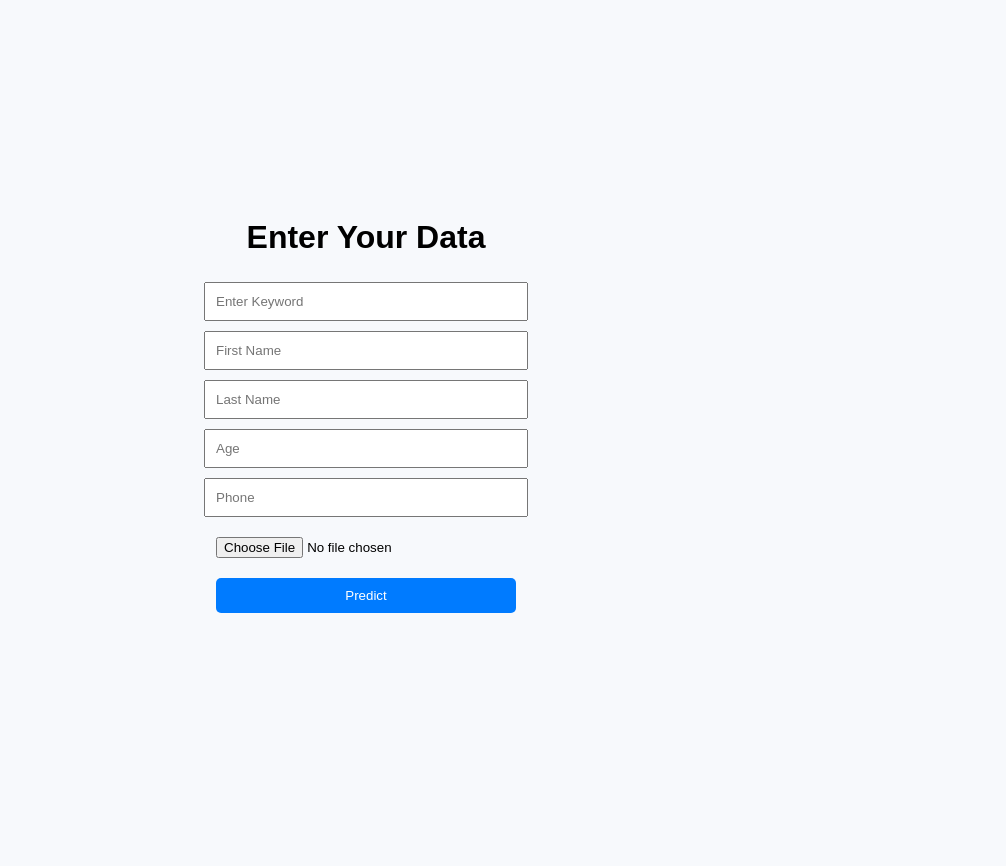
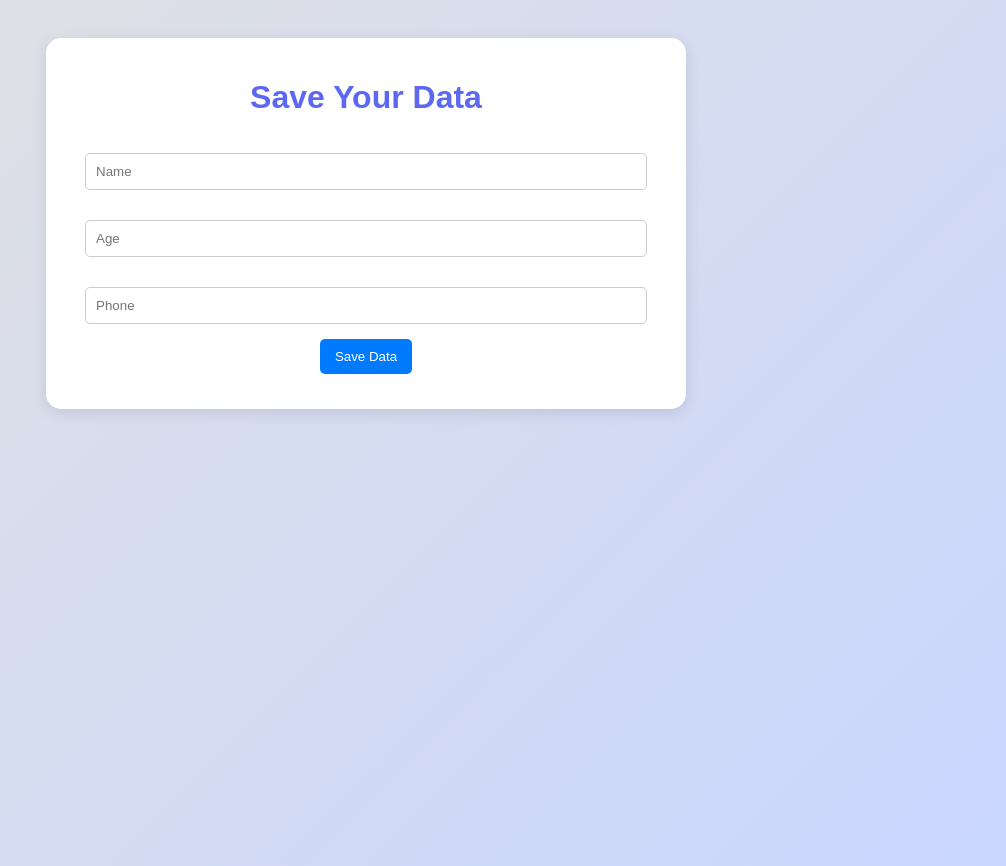
Before and after one commit to Brightpaipila/banicp, a FastAPI app: page /saveData in a window 1280 px wide. Shown: the whole page, without its empty margins (274-1280 px from the left). Before the commit the page ends 613 px from the top, so only its background shows below. Run offline with FastAPI, Linux system fonts and the light colour scheme.

Commit message:
Update saveData.html

```diff
--- a/templates/saveData.html
+++ b/templates/saveData.html
@@ -3,81 +3,79 @@
 <head>
     <meta charset="UTF-8">
     <meta name="viewport" content="width=device-width, initial-scale=1.0">
-    <title>Save Data - BANICP Model</title>
+    <title>BANICP - Save Data</title>
     <style>
+        /* Styles */
         body {
             font-family: Arial, sans-serif;
+            background: linear-gradient(135deg, #e2e2e2, #c9d6ff);
+            color: #333;
             display: flex;
             flex-direction: column;
             align-items: center;
-            justify-content: center;
-            height: 100vh;
-            background-color: #f7f9fc;
+            min-height: 100vh;
+            padding-bottom: 50px;
+            overflow-x: hidden;
         }
-        input, button {
+        .container {
+            max-width: 600px;
+            width: 100%;
+            background-color: #fff;
+            border-radius: 15px;
+            padding: 20px;
+            box-shadow: 0 4px 15px rgba(0, 0, 0, 0.1);
+            margin-top: 30px;
+            text-align: center;
+        }
+        h1 {
+            color: #5c67f2;
+        }
+        input[type="text"] {
+            margin: 15px 0;
             padding: 10px;
-            margin: 5px;
-            width: 300px;
+            width: 90%;
+            border-radius: 5px;
+            border: 1px solid #ccc;
         }
         button {
+            padding: 10px 15px;
             background-color: #007bff;
-            color: white;
+            color: #fff;
             border: none;
             border-radius: 5px;
             cursor: pointer;
+            transition: background-color 0.3s;
         }
         button:hover {
             background-color: #0056b3;
         }
-        img {
-            margin-top: 10px;
-            max-width: 100px; /* Limit the size of the image */
-        }
     </style>
 </head>
 <body>
-    <h1>Enter Your Data</h1>
-    <input type="text" id="keyword" placeholder="Enter Keyword" />
-    <input type="text" id="firstName" placeholder="First Name" />
-    <input type="text" id="lastName" placeholder="Last Name" />
-    <input type="number" id="age" placeholder="Age" />
-    <input type="text" id="phone" placeholder="Phone" />
-    <input type="file" id="image" accept="image/*" />
-    <button onclick="saveData()">Predict</button>
+    <div class="container">
+        <h1>Save Your Data</h1>
+        <input type="text" id="name" placeholder="Name" required>
+        <input type="text" id="age" placeholder="Age" required>
+        <input type="text" id="phone" placeholder="Phone" required>
+        <button id="saveDataBtn">Save Data</button>
+        <div id="message" style="margin-top: 15px;"></div>
+    </div>
 
     <script>
-        function saveData() {
-            const keyword = document.getElementById('keyword').value;
-            const firstName = document.getElementById('firstName').value;
-            const lastName = document.getElementById('lastName').value;
-            const age = document.getElementById('age').value;
-            const phone = document.getElementById('phone').value;
-            const imageInput = document.getElementById('image');
-            const imageFile = imageInput.files[0];
+        document.getElementById("saveDataBtn").onclick = function() {
+            const name = document.getElementById("name").value;
+            const age = document.getElementById("age").value;
+            const phone = document.getElementById("phone").value;
 
-            if (keyword && firstName && lastName && age && phone && imageFile) {
-                const reader = new FileReader();
-                reader.onloadend = function() {
-                    const data = {
-                        firstName,
-                        lastName,
-                        age,
-                        phone,
-                        image: reader.result // Save the Base64 image
-                    };
-                    localStorage.setItem(keyword, JSON.stringify(data));
-                    alert('Data saved successfully!');
-                    // Clear the inputs
-                    document.getElementById('keyword').value = '';
-                    document.getElementById('firstName').value = '';
-                    document.getElementById('lastName').value = '';
-                    document.getElementById('age').value = '';
-                    document.getElementById('phone').value = '';
-                    document.getElementById('image').value = ''; // Clear file input
-                };
-                reader.readAsDataURL(imageFile); // Convert image to Base64
+            if (name && age && phone) {
+                localStorage.setItem("name", name);
+                localStorage.setItem("age", age);
+                localStorage.setItem("phone", phone);
+                document.getElementById("message").innerText = "Data saved successfully!";
+                document.getElementById("message").style.color = "green";
             } else {
-                alert('Please fill in all fields and upload an image.');
+                document.getElementById("message").innerText = "Please fill in all fields.";
+                document.getElementById("message").style.color = "red";
             }
         }
     </script>
```
